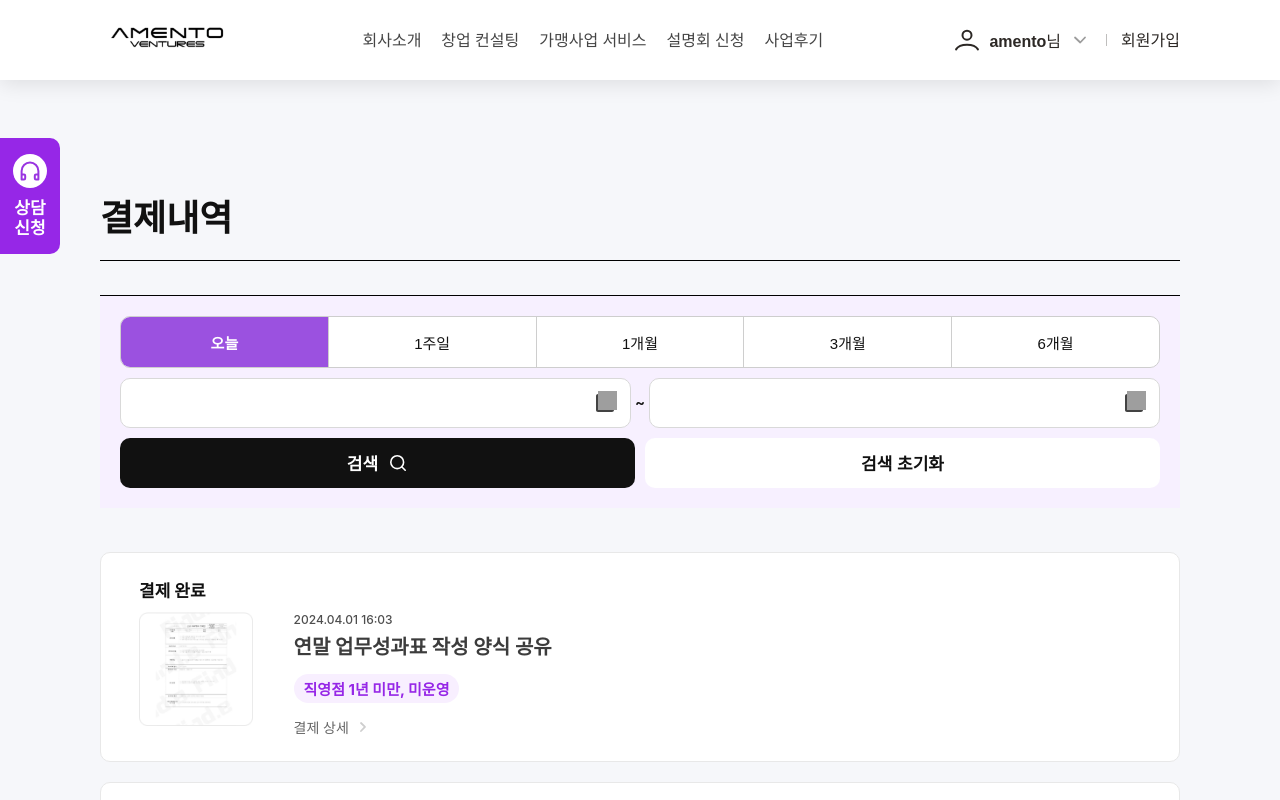
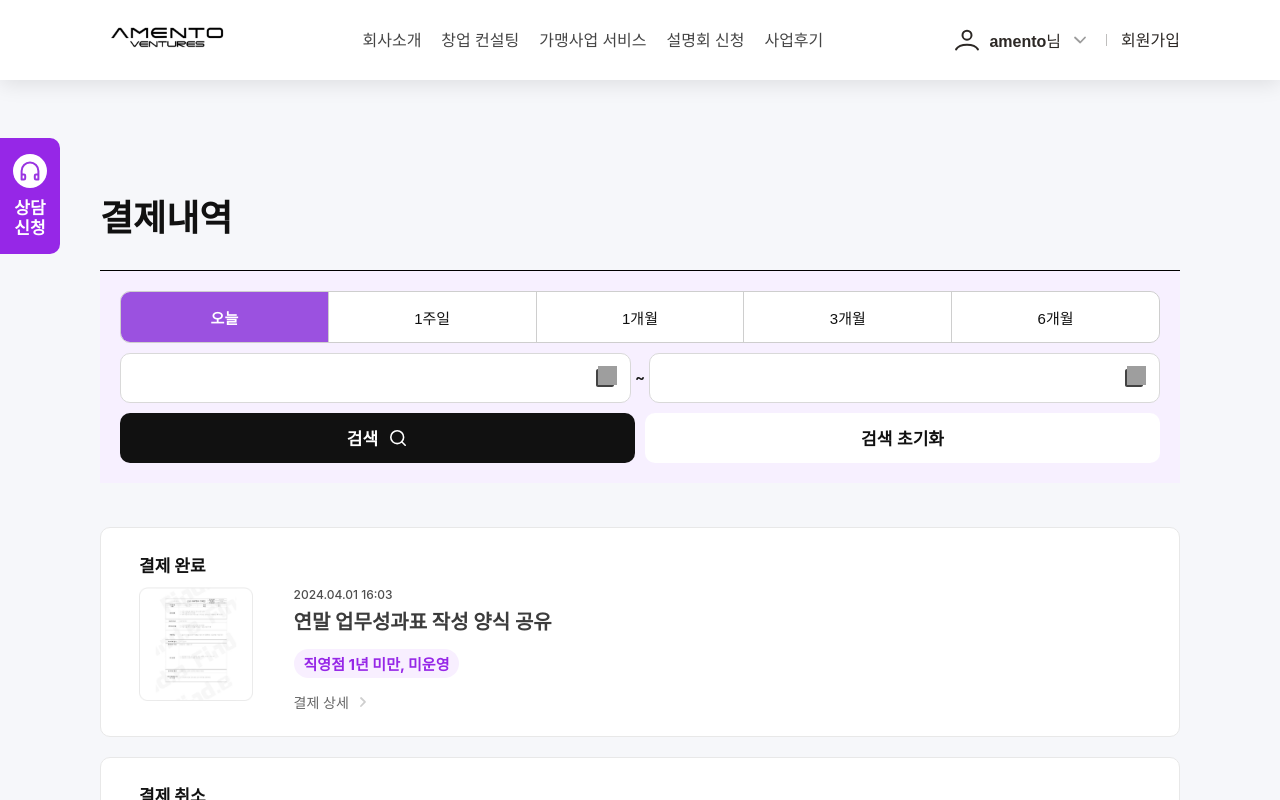
Before and after one commit to kimyeji89/amento, a React (Create React App) app: page /payHistory in a window 1280 px wide. Shown: the top 800 px of the page. Built offline with nearby package versions, Linux system fonts and the light colour scheme; a web font is replaced by a local one.

Commit message:
[MOD] 결제내역 페이지

```diff
--- a/src/pages/PayHistoryPage/PayHistoryPage.jsx
+++ b/src/pages/PayHistoryPage/PayHistoryPage.jsx
@@ -41,7 +41,7 @@ export default function PayHistoryPage() {
 
   return (
     <div css={page_wrap}>
-      <TablePageTitle title="결제내역" />
+      <TablePageTitle title="결제내역" hasBorder={false} />
       <SearchBar />
 
       <div css={item_wrap}>
--- a/src/pages/PayHistoryPage/SearchBar.jsx
+++ b/src/pages/PayHistoryPage/SearchBar.jsx
@@ -76,6 +76,7 @@ const search_wrap = css`
 
   @media (max-width: 375px) {
     padding: 10px 10px;
+    margin: 20px 0 0 0;
   }
 `;
 
```
